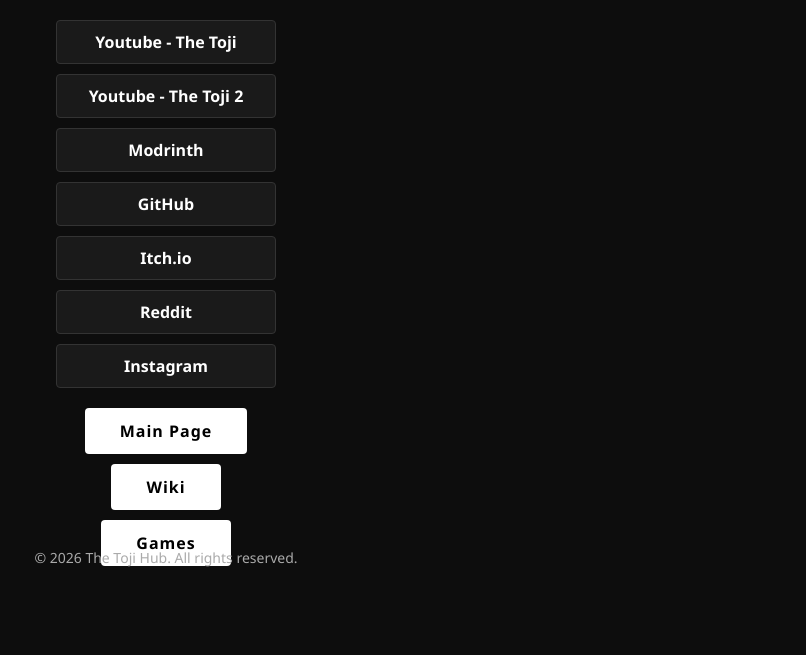
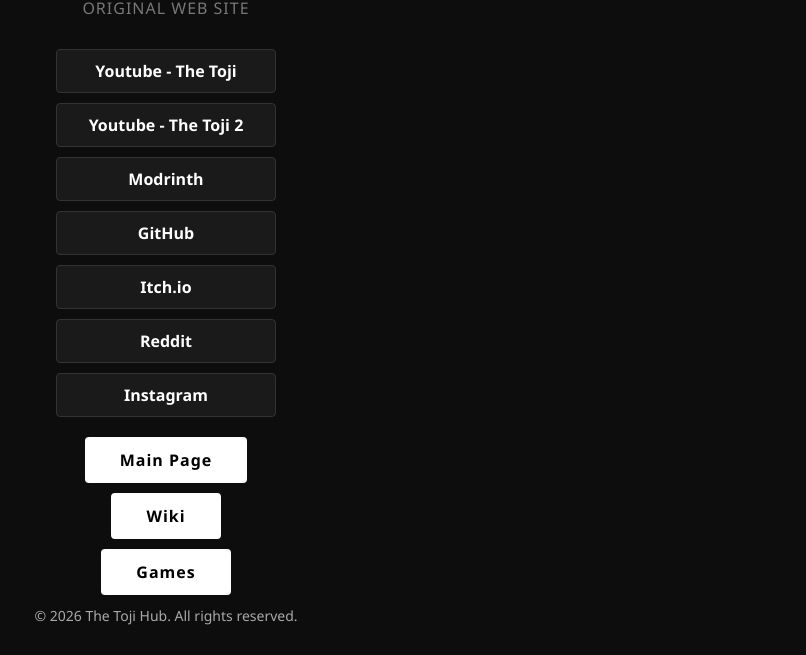
Before and after one commit to TheToji/The-Toji-s-Hub, a plain HTML site: page index.html in a window 1280 px wide. Shown: the part 203-858 px from the top of the page, without its empty margins (474-1280 px from the left). Before the commit the page ends 809 px from the top, so only its background shows below. Drawn offline with Linux system fonts and the light colour scheme.

Commit message:
Update style.css

```diff
--- a/style.css
+++ b/style.css
@@ -15,13 +15,14 @@
 
 /* --- Index (Giriş) Sayfası Stilleri --- */
 body.index-body {
-    height: 100vh;
+    min-height: 100vh; /* height: 100vh yerine min-height yapıyoruz */
     display: flex;
-    flex-direction: column; /* İçeriklerin üst üste durmasını sağlar */
+    flex-direction: column;
     justify-content: center;
     align-items: center;
-    overflow: hidden;
+    overflow-y: auto;  /* Sıkışma olursa sayfa aşağı kaydırabilsin */
     position: relative;
+    padding: 20px 0;   /* Üstten ve alttan nefes aldırma payı */
 }
 
 /* --- Main (Ana) Sayfa Stilleri --- */
```
